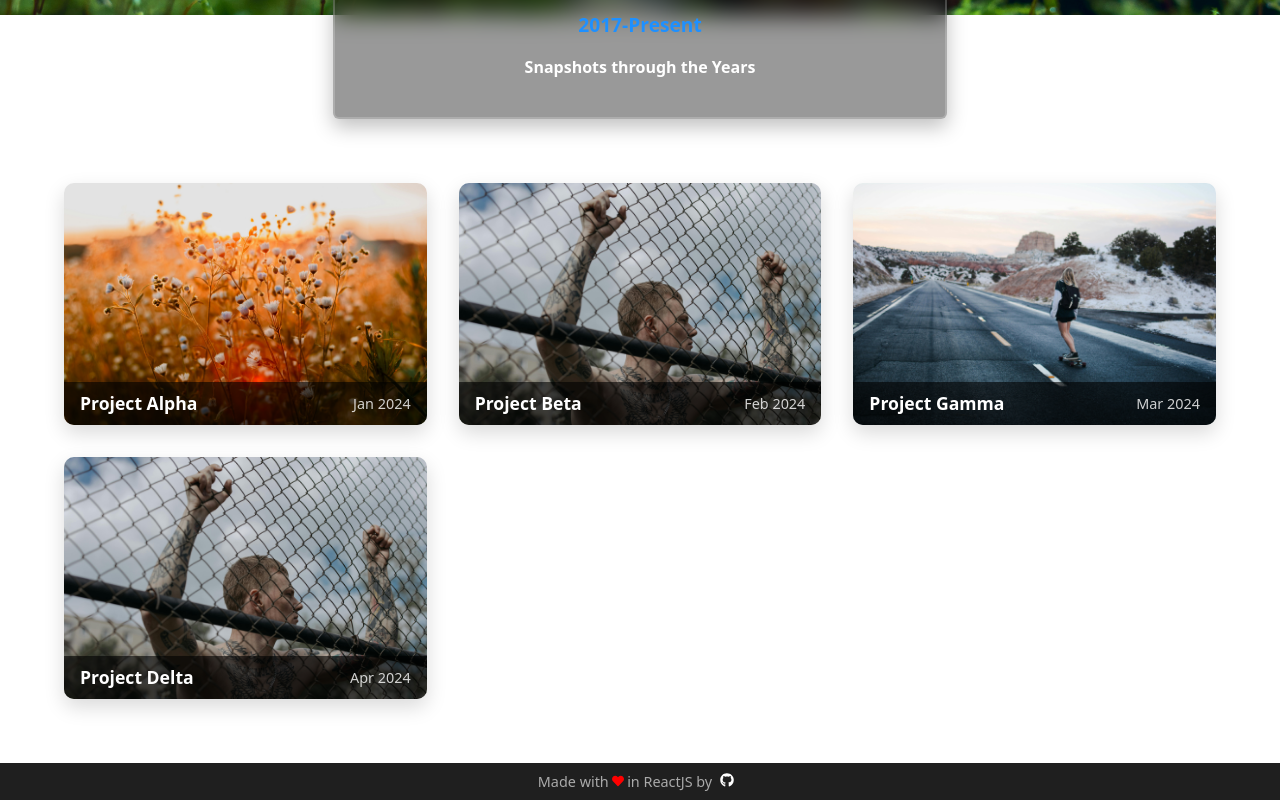
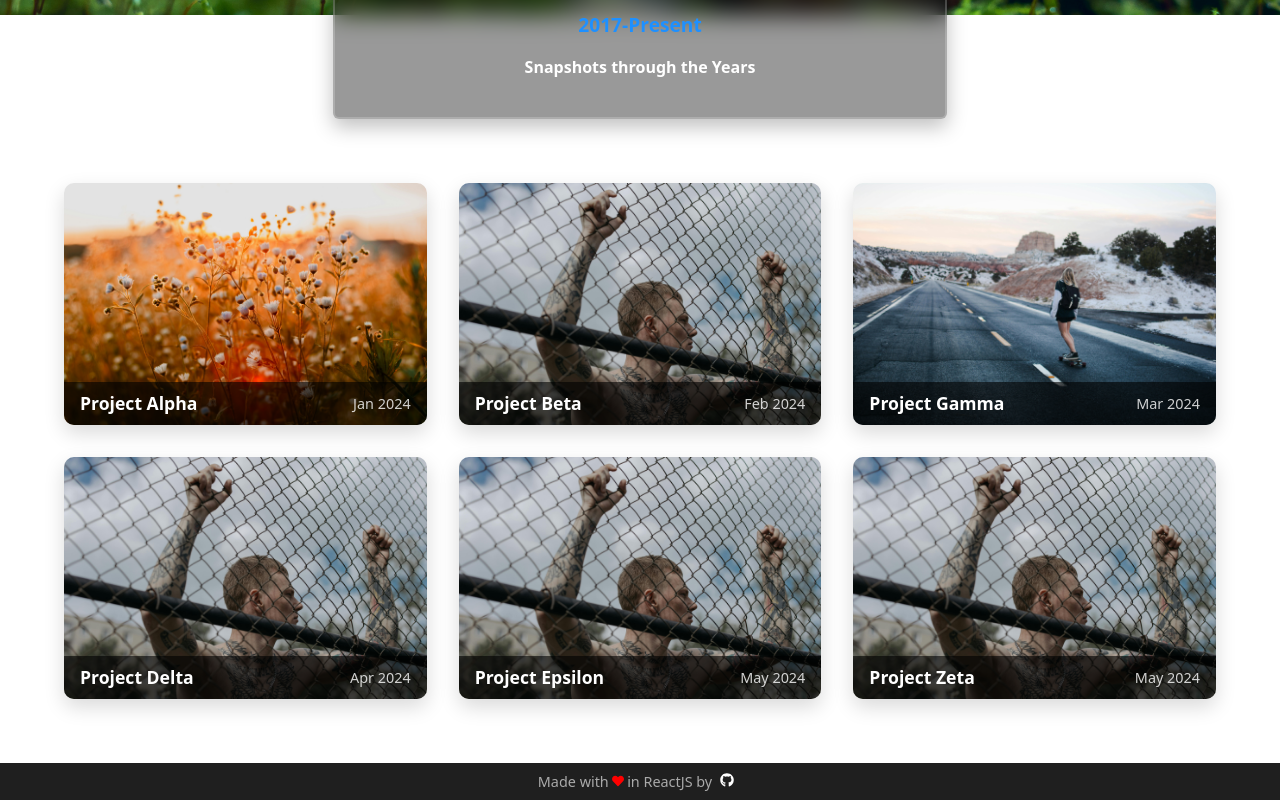
Before and after one commit to VictorySpecificationII/flowersbythebed-photography, a React (Vite) app: page /projects in a window 1280 px wide. Shown: the part 529-1329 px from the top of the page. Built offline with nearby package versions, Linux system fonts and the light colour scheme.

Commit message:
scaled to 6 projects to test, works

```diff
--- a/src/modules/Projects.jsx
+++ b/src/modules/Projects.jsx
@@ -8,6 +8,9 @@ const project1Gallery = Object.values(import.meta.glob('../images/Projects/Proje
 const project2Gallery = Object.values(import.meta.glob('../images/Projects/Project2/*.{jpg,jpeg,png}', { eager: true })).map(m => m.default);
 const project3Gallery = Object.values(import.meta.glob('../images/Projects/Project3/*.{jpg,jpeg,png}', { eager: true })).map(m => m.default);
 const project4Gallery = Object.values(import.meta.glob('../images/Projects/Project4/*.{jpg,jpeg,png}', { eager: true })).map(m => m.default);
+const project5Gallery = Object.values(import.meta.glob('../images/Projects/Project4/*.{jpg,jpeg,png}', { eager: true })).map(m => m.default);
+const project6Gallery = Object.values(import.meta.glob('../images/Projects/Project4/*.{jpg,jpeg,png}', { eager: true })).map(m => m.default);
+
 
 // Projects array
 const projects = [
@@ -15,6 +18,9 @@ const projects = [
   { title: "Project Beta", date: "Feb 2024", gallery: project2Gallery },
   { title: "Project Gamma", date: "Mar 2024", gallery: project3Gallery },
   { title: "Project Delta", date: "Apr 2024", gallery: project4Gallery },
+  { title: "Project Epsilon", date: "May 2024", gallery: project5Gallery },
+  { title: "Project Zeta", date: "May 2024", gallery: project6Gallery },
+
 ];
 
 export default function ProjectsSection() {
```
